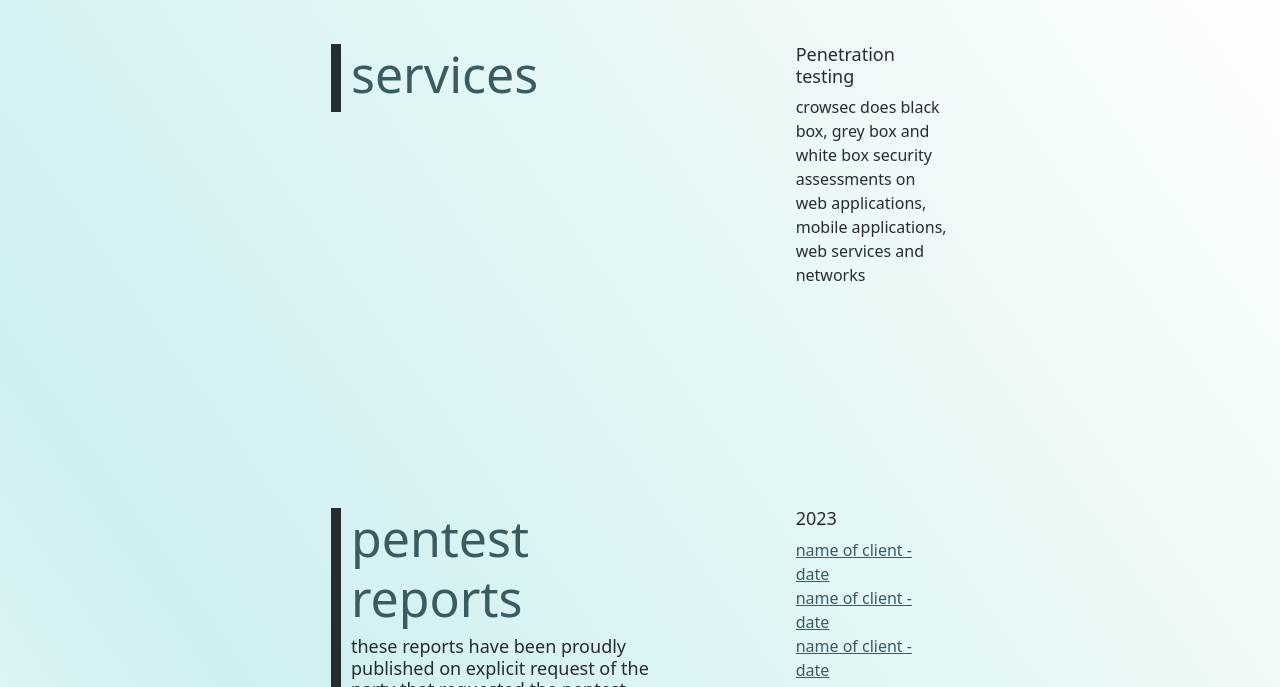
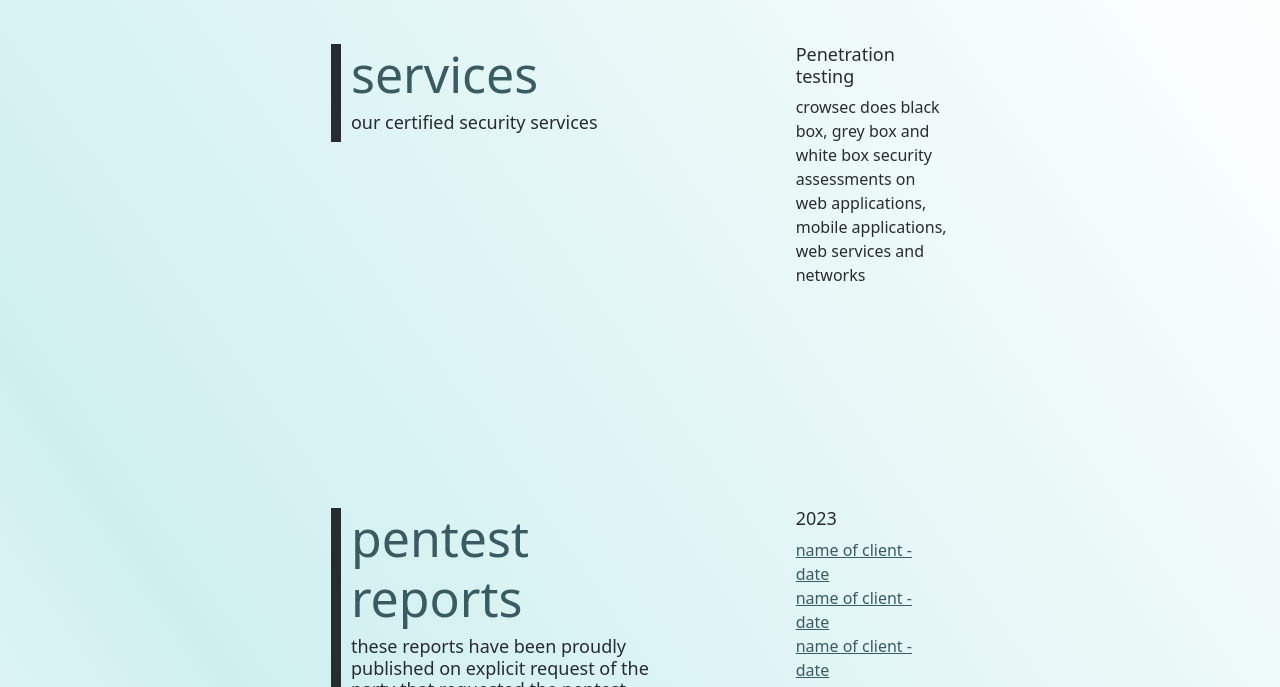
Before and after one commit to Fluxmux/crowsec-website, a plain HTML site: page index.html in a window 1280 px wide. Shown: the part 113-800 px from the top of the page. Drawn offline with nearby package versions, Linux system fonts and the light colour scheme.

Commit message:
change logo

```diff
--- a/index.html
+++ b/index.html
@@ -24,8 +24,8 @@
             height="75"
             class="d-inline-block align-text-top"
           />
-          <span style="font-weight: lighter">crow</span>
-          <span style="font-weight: normal">sec</span>
+          <span style="font-weight: lighter">crow</span
+          ><span style="font-weight: normal">sec</span>
         </a>
         <button
           class="navbar-toggler"
@@ -60,6 +60,7 @@
       <div id="services" style="margin-top: 5%">
         <div class="left-container">
           <h2><a href="#services">services</a></h2>
+          <h3>our certified security services</h3>
         </div>
         <div class="right-container">
           <h4>Penetration testing</h4>
```
